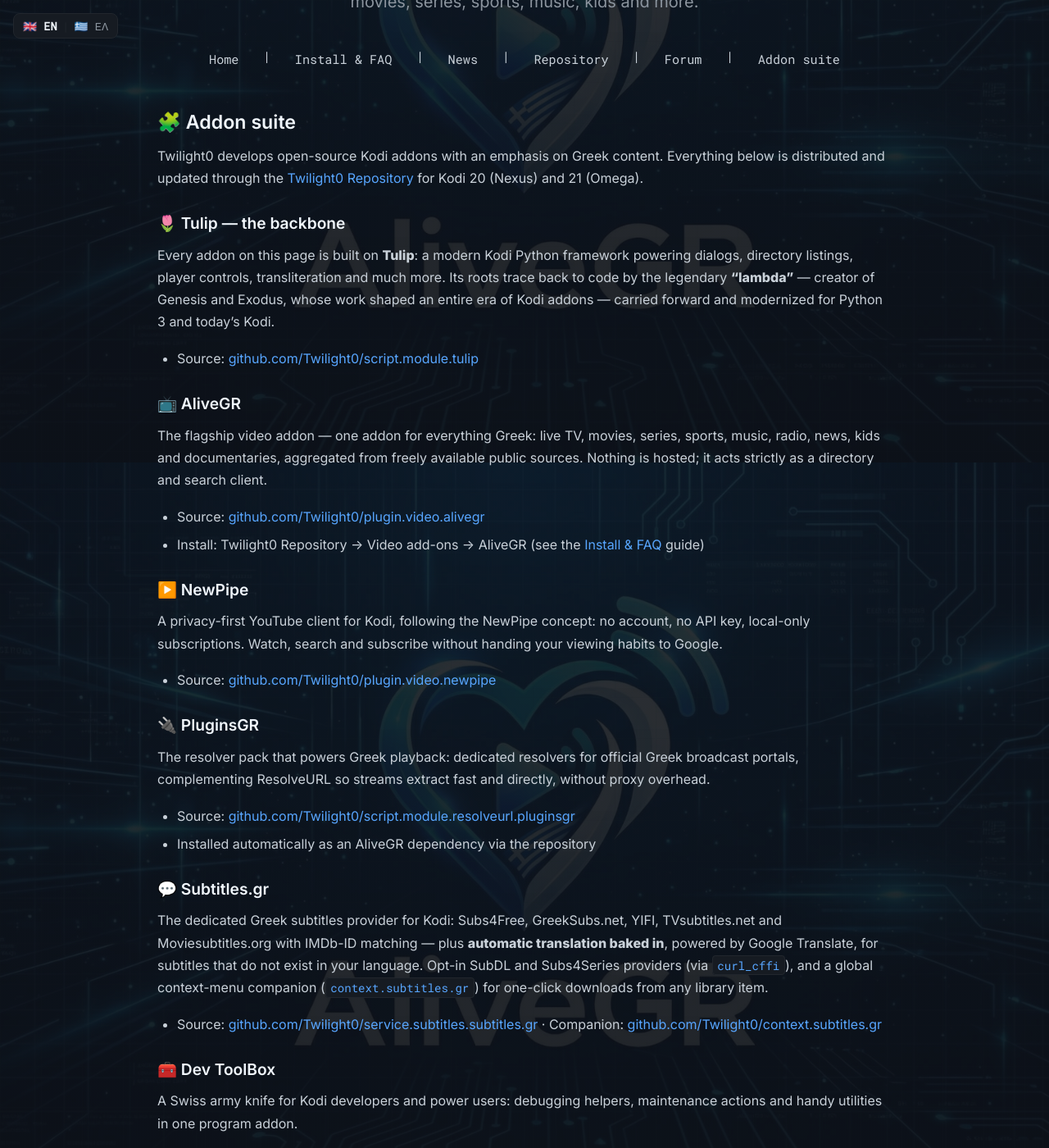
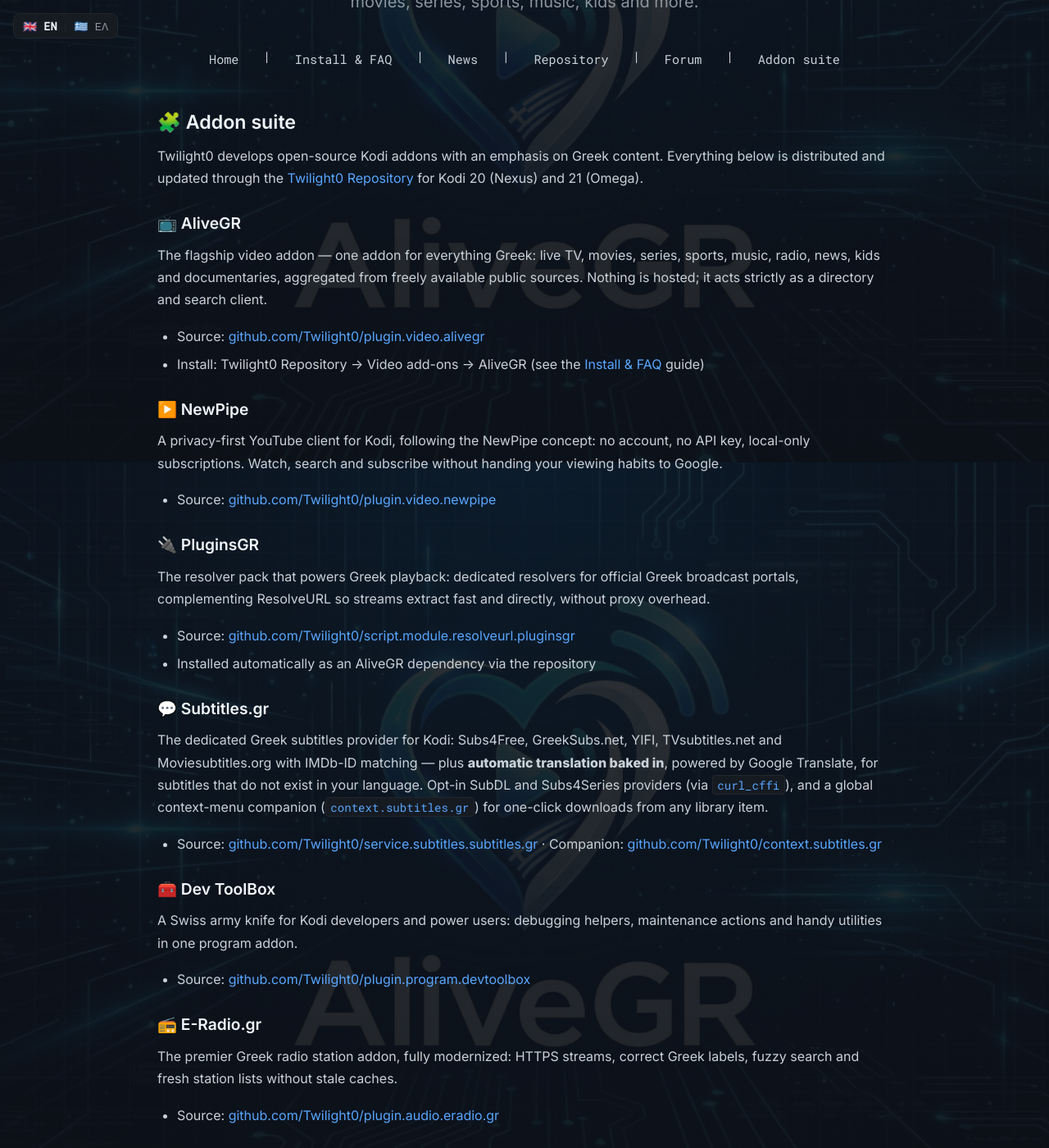
Before and after one commit to Twilight0/alivegr.github.io, a Jekyll site: the page built from en/about.md, in a window 1280 px wide and 1400 px high, scrolled down 336 px. Shown: the whole window at 82% size. Built offline with Jekyll 4.4.1, drawn with Linux system fonts in a browser that asks for light colours; some of the changed text lies outside the part shown.

Commit message:
Move Tulip section to bottom of addon suite pages

```diff
--- a/en/about.md
+++ b/en/about.md
@@ -11,12 +11,6 @@
 ## 🧩 Addon suite
 
 Twilight0 develops open-source Kodi addons with an emphasis on Greek content. Everything below is distributed and updated through the [Twilight0 Repository](https://github.com/Twilight0/repository.twilight0) for Kodi 20 (Nexus) and 21 (Omega).
-
-### 🌷 Tulip — the backbone
-
-Every addon on this page is built on **Tulip**: a modern Kodi Python framework powering dialogs, directory listings, player controls, transliteration and much more. Its roots trace back to code by the legendary **"lambda"** — creator of Genesis and Exodus, whose work shaped an entire era of Kodi addons — carried forward and modernized for Python 3 and today's Kodi.
-
-* Source: [github.com/Twilight0/script.module.tulip](https://github.com/Twilight0/script.module.tulip)
 
 ### 📺 AliveGR
 
```
Also changed, not shown: other parts of en/about.md (+6 -0 lines), el/about.md (+6 -6 lines).
